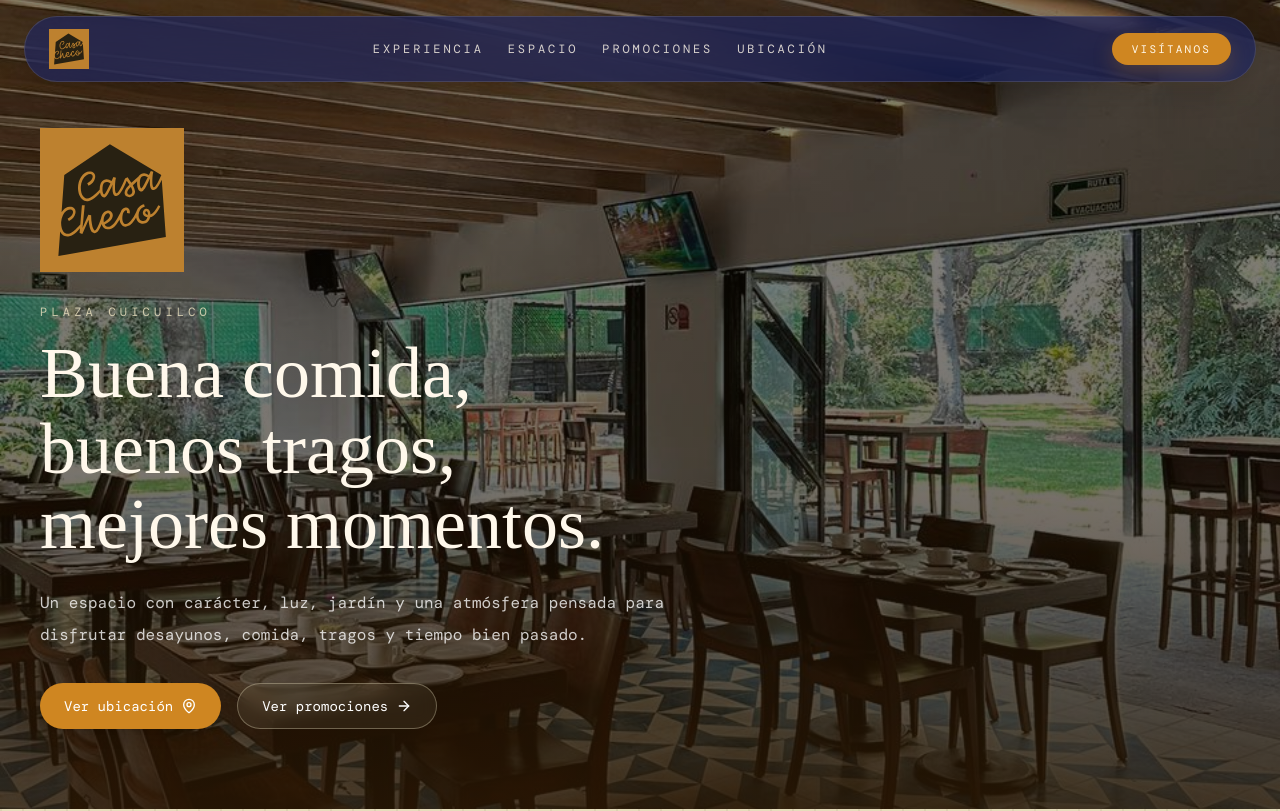
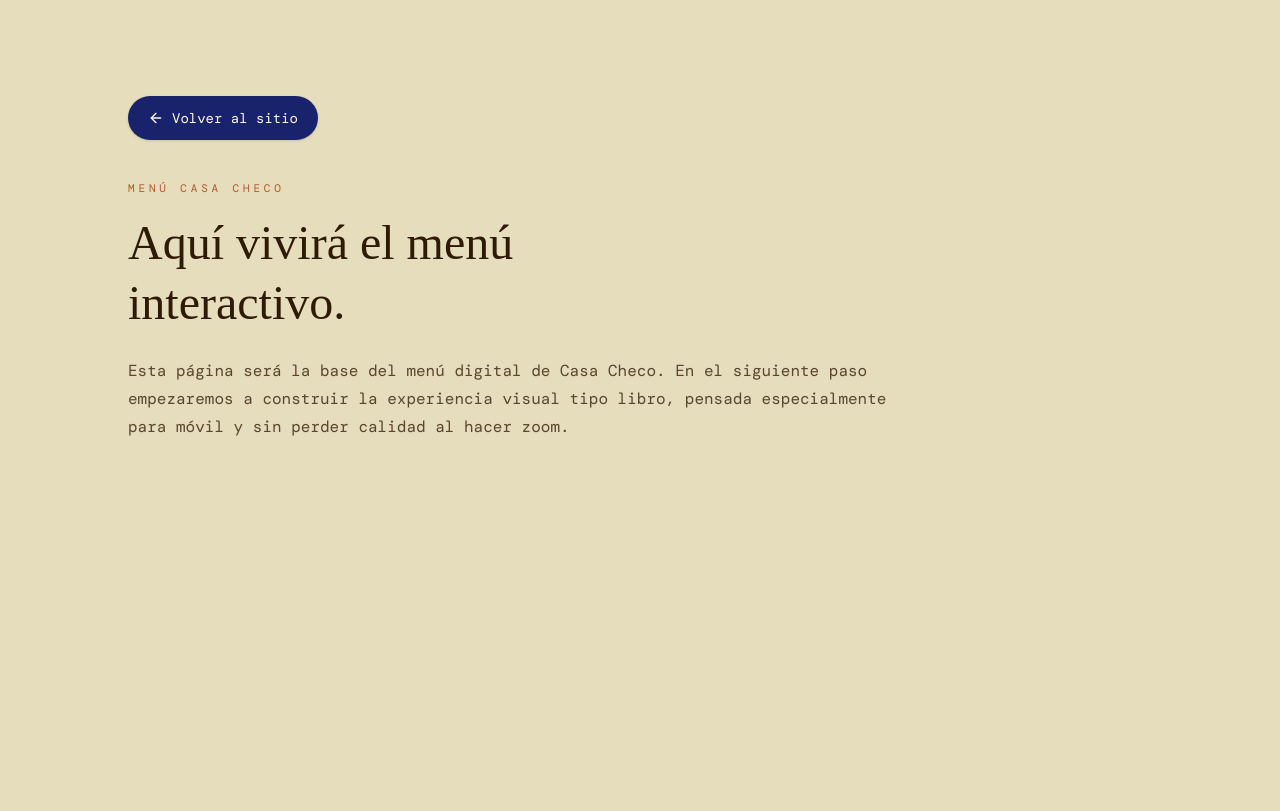
Before and after one commit to Genarohp7/casa-checo, a React (Vite) app: page /#/menu in a window 1280 px wide. Shown: the top 811 px of the page. Built offline with nearby package versions, Linux system fonts and the light colour scheme; a web font is replaced by a local one.

Commit message:
chore: configure dynamic Vite base for local development and GitHub Pages

```diff
--- a/package.json
+++ b/package.json
@@ -6,6 +6,7 @@
  "scripts": {
   "dev": "vite",
   "build": "vite build",
+  "build:github": "vite build --mode github",
   "lint": "eslint .",
   "preview": "vite preview"
 },
@@ -16,7 +17,8 @@
     "motion": "^12.38.0",
     "react": "^19.2.4",
     "react-dom": "^19.2.4",
-    "react-icons": "^5.6.0"
+    "react-icons": "^5.6.0",
+    "react-router-dom": "^7.13.2"
   },
   "devDependencies": {
     "@eslint/js": "^9.39.4",
--- a/src/App.jsx
+++ b/src/App.jsx
@@ -1,27 +1,10 @@
 import SmoothScroll from "./components/SmoothScroll";
-import Navbar from "./components/Navbar";
-import PageLayout from "./components/PageLayout";
-import HeroSection from "./sections/HeroSection";
-import ExperienceSection from "./sections/ExperienceSection";
-import SpaceSection from "./sections/SpaceSection";
-import PromotionsSection from "./sections/PromotionsSection";
-import VisitSection from "./sections/VisitSection";
-import AtmosphereSection from "./sections/AtmosphereSection";
-import FooterSection from "./sections/FooterSection";
+import HomePage from "./pages/HomePage";
 
 function App() {
   return (
     <SmoothScroll>
-      <PageLayout>
-        <Navbar />
-        <HeroSection />
-        <ExperienceSection />
-        <SpaceSection />
-        <PromotionsSection />
-        <VisitSection />
-        <AtmosphereSection />
-        <FooterSection />
-      </PageLayout>
+      <HomePage />
     </SmoothScroll>
   );
 }
--- a/src/main.jsx
+++ b/src/main.jsx
@@ -1,10 +1,23 @@
 import React from "react";
 import ReactDOM from "react-dom/client";
+import { createHashRouter, RouterProvider } from "react-router-dom";
 import App from "./App.jsx";
+import MenuPage from "./pages/MenuPage.jsx";
 import "./index.css";
+
+const router = createHashRouter([
+  {
+    path: "/",
+    element: <App />,
+  },
+  {
+    path: "/menu",
+    element: <MenuPage />,
+  },
+]);
 
 ReactDOM.createRoot(document.getElementById("root")).render(
   <React.StrictMode>
-    <App />
+    <RouterProvider router={router} />
   </React.StrictMode>
 );
--- /dev/null
+++ b/src/pages/HomePage.jsx
@@ -0,0 +1,26 @@
+import Navbar from "../components/Navbar";
+import PageLayout from "../components/PageLayout";
+import HeroSection from "../sections/HeroSection";
+import ExperienceSection from "../sections/ExperienceSection";
+import SpaceSection from "../sections/SpaceSection";
+import PromotionsSection from "../sections/PromotionsSection";
+import VisitSection from "../sections/VisitSection";
+import AtmosphereSection from "../sections/AtmosphereSection";
+import FooterSection from "../sections/FooterSection";
+
+function HomePage() {
+  return (
+    <PageLayout>
+      <Navbar />
+      <HeroSection />
+      <ExperienceSection />
+      <SpaceSection />
+      <PromotionsSection />
+      <VisitSection />
+      <AtmosphereSection />
+      <FooterSection />
+    </PageLayout>
+  );
+}
+
+export default HomePage;
--- /dev/null
+++ b/src/pages/MenuPage.jsx
@@ -0,0 +1,65 @@
+import { ArrowLeft } from "lucide-react";
+import { Link } from "react-router-dom";
+
+function MenuPage() {
+  return (
+    <main
+      className="min-h-screen px-6 py-24 sm:px-10 md:px-14"
+      style={{ backgroundColor: "var(--color-cream)" }}
+    >
+      <div className="mx-auto max-w-5xl">
+        <Link
+          to="/"
+          className="inline-flex items-center gap-2 rounded-full px-5 py-3 text-sm shadow-sm"
+          style={{
+            backgroundColor: "var(--color-primary)",
+            color: "#fff8eb",
+            fontFamily: "var(--font-body)",
+          }}
+        >
+          <ArrowLeft size={16} />
+          Volver al sitio
+        </Link>
+
+        <div className="mt-10 max-w-3xl">
+          <p
+            className="mb-4 text-[11px] uppercase tracking-[0.35em]"
+            style={{
+              color: "var(--color-terra)",
+              fontFamily: "var(--font-body)",
+            }}
+          >
+            Menú Casa Checo
+          </p>
+
+          <h1
+            className="text-4xl leading-tight sm:text-5xl"
+            style={{
+              color: "var(--color-brown)",
+              fontFamily: "var(--font-title)",
+            }}
+          >
+            Aquí vivirá el menú
+            <br />
+            interactivo.
+          </h1>
+
+          <p
+            className="mt-6 text-sm leading-7 sm:text-base"
+            style={{
+              color: "rgba(47, 27, 5, 0.78)",
+              fontFamily: "var(--font-body)",
+            }}
+          >
+            Esta página será la base del menú digital de Casa Checo. En el
+            siguiente paso empezaremos a construir la experiencia visual tipo
+            libro, pensada especialmente para móvil y sin perder calidad al
+            hacer zoom.
+          </p>
+        </div>
+      </div>
+    </main>
+  );
+}
+
+export default MenuPage;
--- a/vite.config.js
+++ b/vite.config.js
@@ -2,7 +2,7 @@
 import react from "@vitejs/plugin-react";
 import tailwindcss from "@tailwindcss/vite";
 
-export default defineConfig({
-  base: "/casa-checo/",
+export default defineConfig(({ mode }) => ({
+  base: mode === "github" ? "/casa-checo/" : "/",
   plugins: [react(), tailwindcss()],
-});
+}));
```
Also changed, not shown: 1 other file (tests, documents, lock files or other folders). Lines whose indentation alone changed are shown as unchanged.
